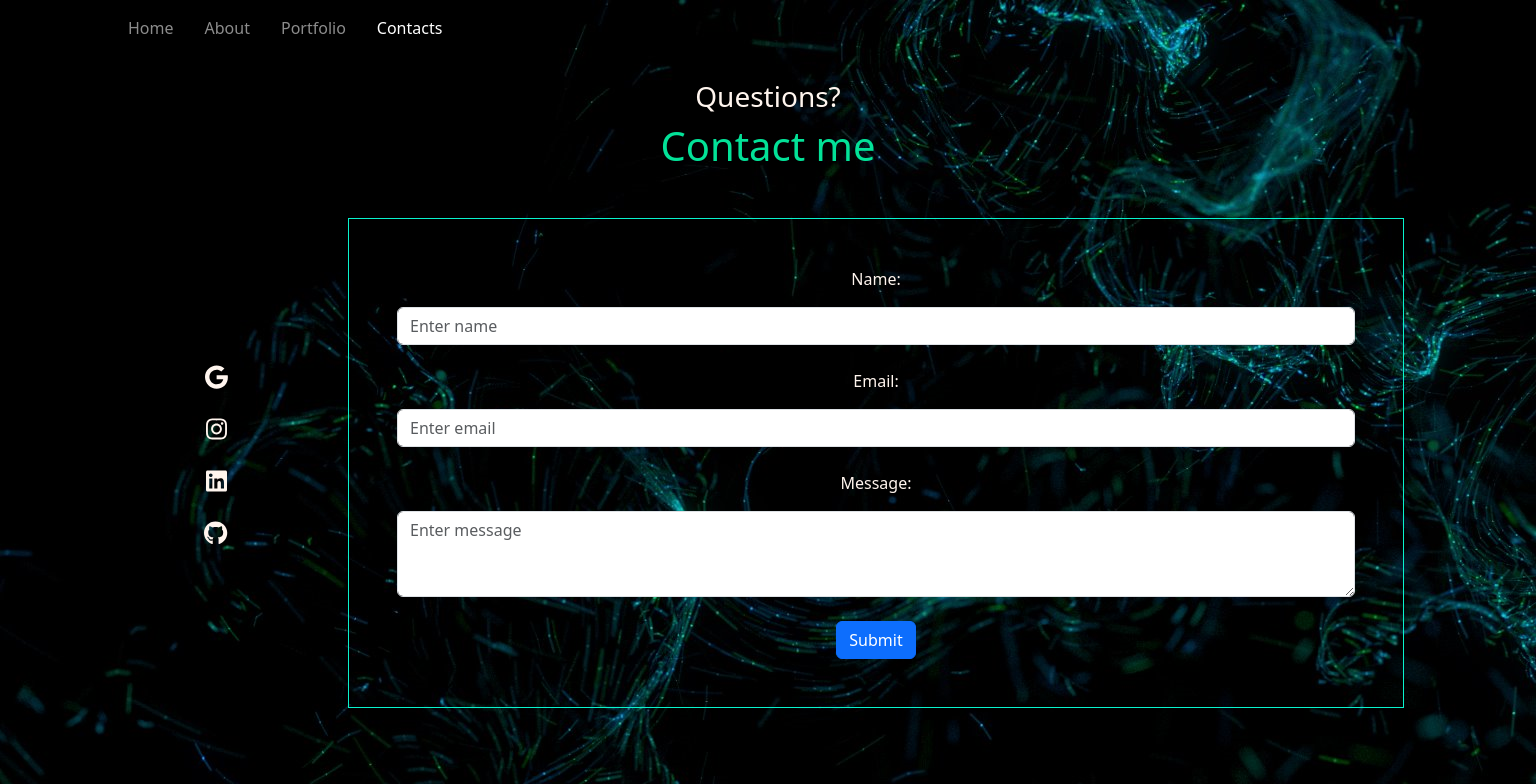
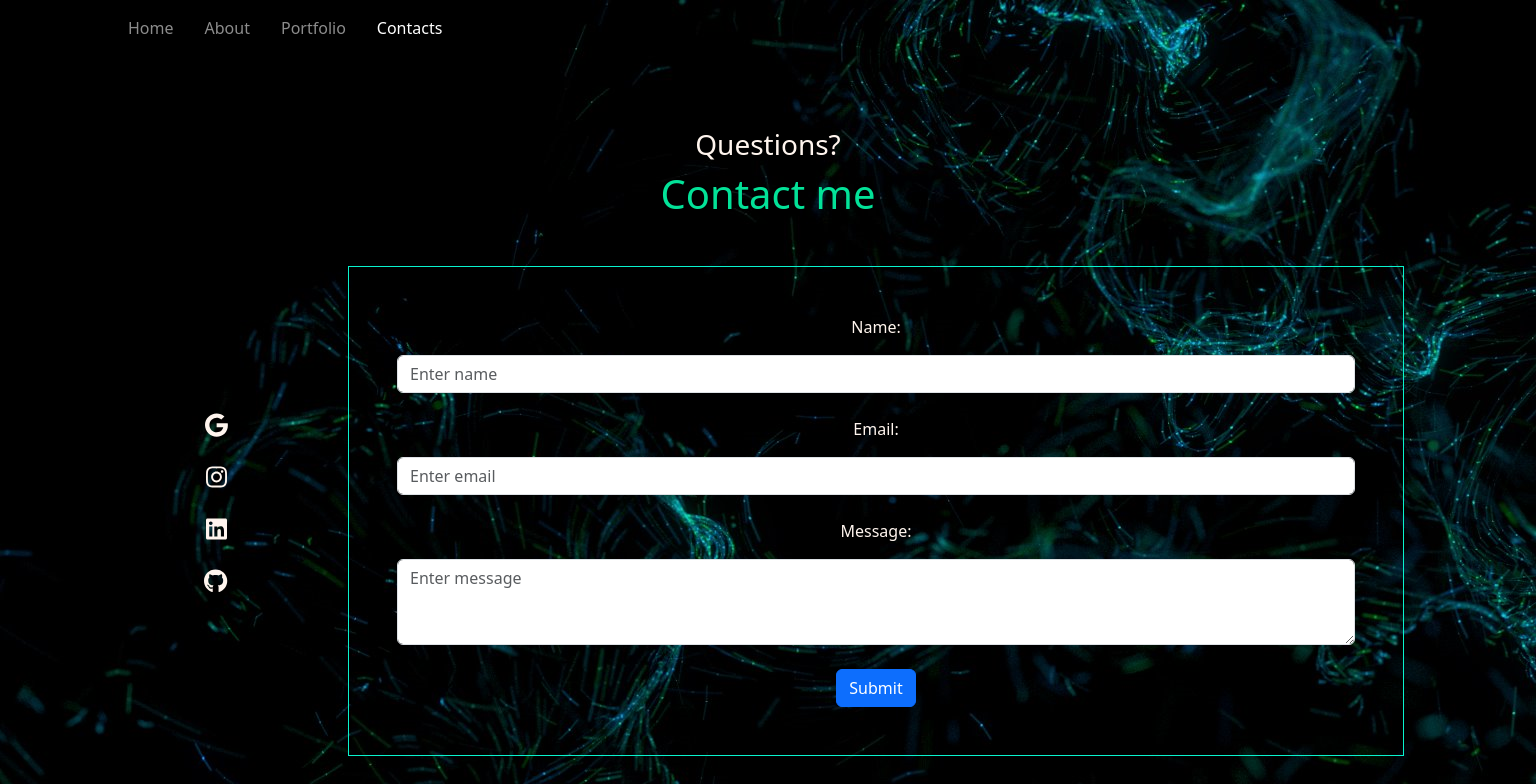
Before and after one commit to 369-Palma/portfolio, a React (Create React App) app: page /contacts in a window 1536 px wide. Shown: the top 784 px of the page. Built offline with nearby package versions, Linux system fonts and the light colour scheme.

Commit message:
stile dimensioni schermo extra-large

```diff
--- a/src/App.css
+++ b/src/App.css
@@ -30,7 +30,7 @@ body {
   }
 }
 
-/* @media (min-width: 1445px) {
+@media (min-width: 1445px) {
   .descrizione p {
     margin-top: 1em;
     margin-bottom: 4em;
@@ -38,7 +38,7 @@ body {
 
   .containerAbout {
     padding-top: 3%;
-    padding-bottom: 5%;
+    padding-bottom: 4%;
   }
   .boxAbout {
     padding: 0;
@@ -46,7 +46,11 @@ body {
   .boxImg {
     margin-top: 5em;
   }
-} */
+
+  .boxContacts {
+    margin-top: 3rem;
+  }
+}
 
 h2 {
   margin-bottom: 2em;
--- a/src/components/Contacts.jsx
+++ b/src/components/Contacts.jsx
@@ -36,7 +36,7 @@ const Contacts = () => {
   };
 
   return (
-    <Container className="boxContacts my-auto mx-auto py-3">
+    <Container className="boxContacts  mx-auto py-3">
       <h3> Questions? </h3>
       <h1> Contact me </h1>
       <Row className="mx-auto d-flex align-items-center justify-content-center text-center mt-5">
```
